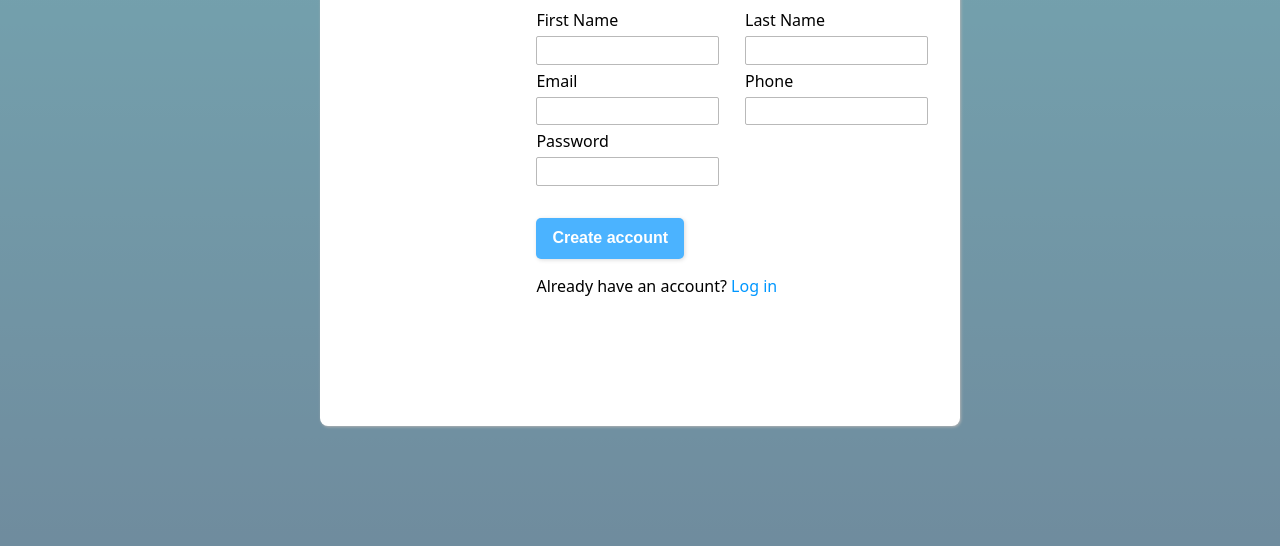
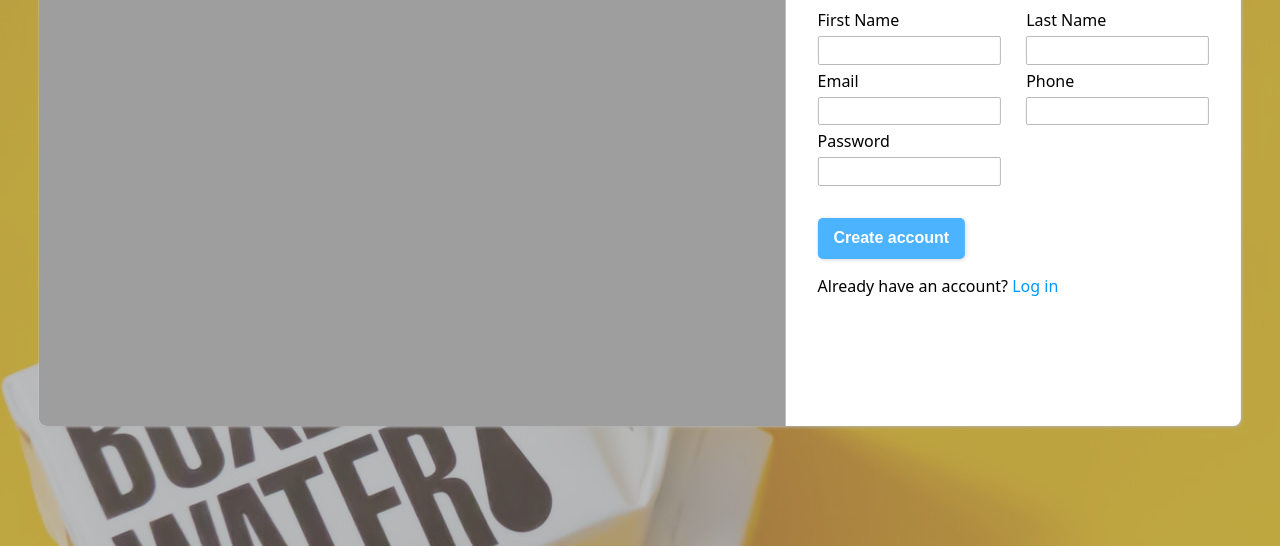
Before and after one commit to BobTheBu1ld3r/sign-up-form, a plain HTML site: page index.html in a window 1280 px wide. Shown: the part 254-800 px from the top of the page. Drawn offline with Linux system fonts and the light colour scheme; the site is published under a folder, as on GitHub Pages, so addresses that start at the root find nothing.

Commit message:
Move images to main directory
as github not picking them up. Need to understand why this is happening

```diff
--- a/index.html
+++ b/index.html
@@ -10,7 +10,7 @@
 <body>
     <div class="opacity-layer"></div>
     <div class="modal">
-        <img src="/assets/boxed-water-underwater.jpg" alt="Boxed Water is Better image" class="modal-image">
+        <img src="./boxed-water-underwater.jpg" alt="Boxed Water is Better image" class="modal-image">
         <div class="modal-body">
             <h2 class="modal-header">Boxed Water is just Better<br>Sign-up Now!</h2>
             <form action="#" method="post">
--- a/main.css
+++ b/main.css
@@ -21,7 +21,7 @@ body{
 
     height: 100vh;
     width: 100%;
-    background: url(/assets/boxed-water-bcg-orange.jpg), linear-gradient(#6bd3e8, #5f99bd);
+    background: url(boxed-water-bcg-orange.jpg), linear-gradient(#6bd3e8, #5f99bd);
     overflow: clip;
 }
 
```
Also changed, not shown: boxed-water-bcg-orange.jpg (added), 1 other file.
